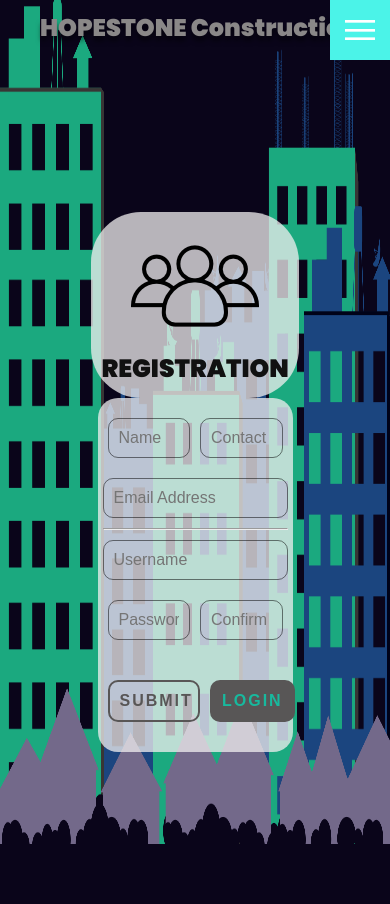
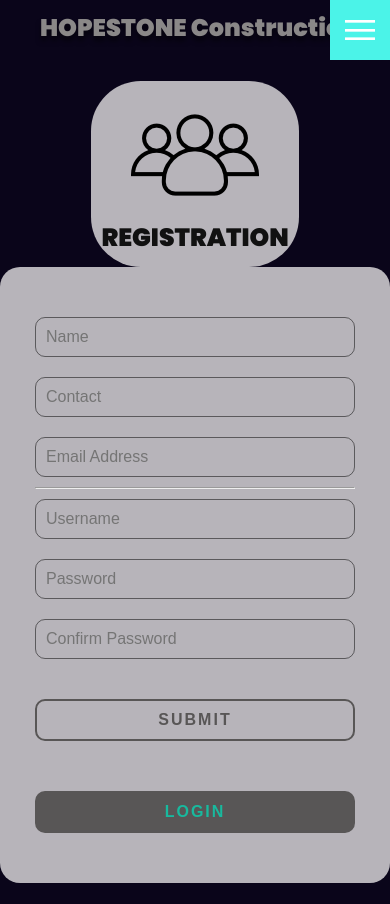
Before and after one commit to onceacurious/hopestone_layout-repo, a Flask app: page /register in a window 390 px wide. Run offline with Flask 2, Linux system fonts and the light colour scheme; some libraries are stand-ins or nearby versions.

Commit message:
Update CSS responsive

```diff
--- a/static/css/style.css
+++ b/static/css/style.css
@@ -502,7 +502,8 @@ section.home {
   .home-content p {
     text-align: center;
   }
-  .home-image {
+  .home-image,
+  .auth-image {
     display: none;
   }
 
@@ -527,17 +528,21 @@ section.home {
     flex-direction: column;
   }
 
-  .contact-form {
+  .contact-form,
+  .register-form {
     width: 100%;
     padding: 30px 30px 20px;
   }
 
-  .contact-form .row {
+  .contact-form .row,
+  .register-form .row {
     flex-direction: column;
   }
 
   .contact-form .row .input50,
-  .contact-form .row .input100 {
+  .register-form .row .input50,
+  .contact-form .row .input100,
+  .register-form .row .input100 {
     width: 100%;
     margin: 0;
   }
```
